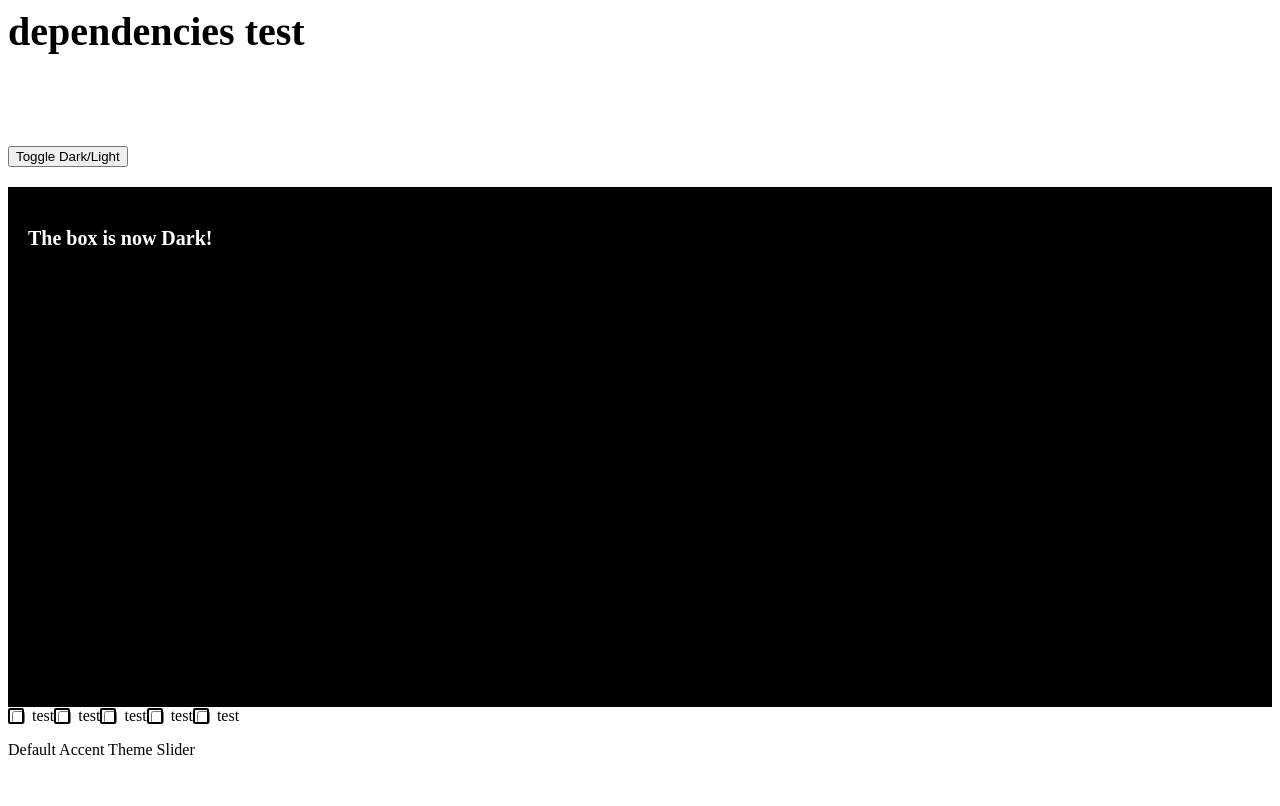
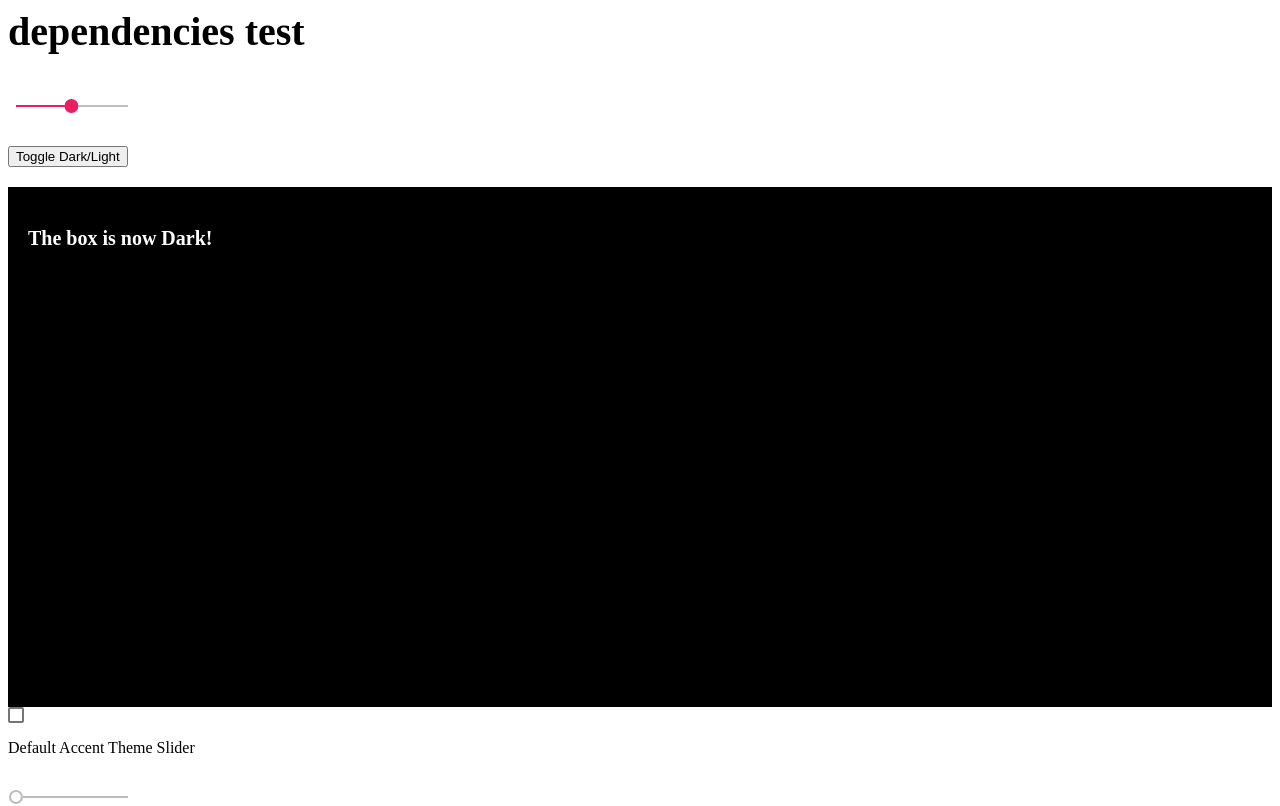
Before and after one commit to vl3b/angularDependenciestest, an Angular app: page / in a window 1280 px wide. Shown: the top 806 px of the page. Built offline with nearby package versions, Linux system fonts and the light colour scheme.

Commit message:
4 files modified, 1 added

```diff
--- a/angular.json
+++ b/angular.json
@@ -18,13 +18,8 @@
             "main": "src/main.ts",
             "polyfills": "src/polyfills.ts",
             "tsConfig": "src/tsconfig.app.json",
-            "assets": [
-              "src/favicon.ico",
-              "src/assets"
-            ],
-            "styles": [
-              "src/styles.css"
-            ],
+            "assets": ["src/favicon.ico", "src/assets"],
+            "styles": ["src/styles.css", "src/theme.scss"],
             "scripts": []
           },
           "configurations": {
@@ -71,26 +66,16 @@
             "polyfills": "src/polyfills.ts",
             "tsConfig": "src/tsconfig.spec.json",
             "karmaConfig": "src/karma.conf.js",
-            "styles": [
-              "styles.css"
-            ],
+            "styles": ["styles.css"],
             "scripts": [],
-            "assets": [
-              "src/favicon.ico",
-              "src/assets"
-            ]
+            "assets": ["src/favicon.ico", "src/assets"]
           }
         },
         "lint": {
           "builder": "@angular-devkit/build-angular:tslint",
           "options": {
-            "tsConfig": [
-              "src/tsconfig.app.json",
-              "src/tsconfig.spec.json"
-            ],
-            "exclude": [
-              "**/node_modules/**"
-            ]
+            "tsConfig": ["src/tsconfig.app.json", "src/tsconfig.spec.json"],
+            "exclude": ["**/node_modules/**"]
           }
         }
       }
--- a/src/app/checkbox/checkbox.component.html
+++ b/src/app/checkbox/checkbox.component.html
@@ -1,5 +1 @@
-<mat-checkbox> test </mat-checkbox>
-<mat-checkbox> test </mat-checkbox>
-<mat-checkbox color="warn"> test </mat-checkbox>
-<mat-checkbox> test </mat-checkbox>
-<mat-checkbox> test </mat-checkbox>
+<mat-checkbox></mat-checkbox>
--- a/src/app/checkbox/checkbox.component.ts
+++ b/src/app/checkbox/checkbox.component.ts
@@ -3,6 +3,7 @@ import {
   MatCheckboxDefaultOptions,
   MAT_CHECKBOX_DEFAULT_OPTIONS,
 } from '@angular/material/checkbox';
+
 @Component({
   selector: 'app-checkbox',
   templateUrl: './checkbox.component.html',
--- /dev/null
+++ b/src/theme.scss
@@ -0,0 +1,13 @@
+@import '~@angular/material/theming';
+@include mat-core();
+$my-app-primary: mat-palette($mat-blue-grey);
+$my-app-accent: mat-palette($mat-pink, 500, 900, A100);
+$my-app-warn: mat-palette($mat-deep-orange);
+$my-app-theme: mat-light-theme($my-app-primary, $my-app-accent, $my-app-warn);
+@include angular-material-theme($my-app-theme);
+.alternate-theme {
+  $alternate-primary: mat-palette($mat-light-blue);
+  $alternate-accent: mat-palette($mat-yellow, 400);
+  $alternate-theme: mat-light-theme($alternate-primary, $alternate-accent);
+  @include angular-material-theme($alternate-theme);
+}
```
Also changed, not shown: src/app/app.module.ts (+0 -7 lines).
